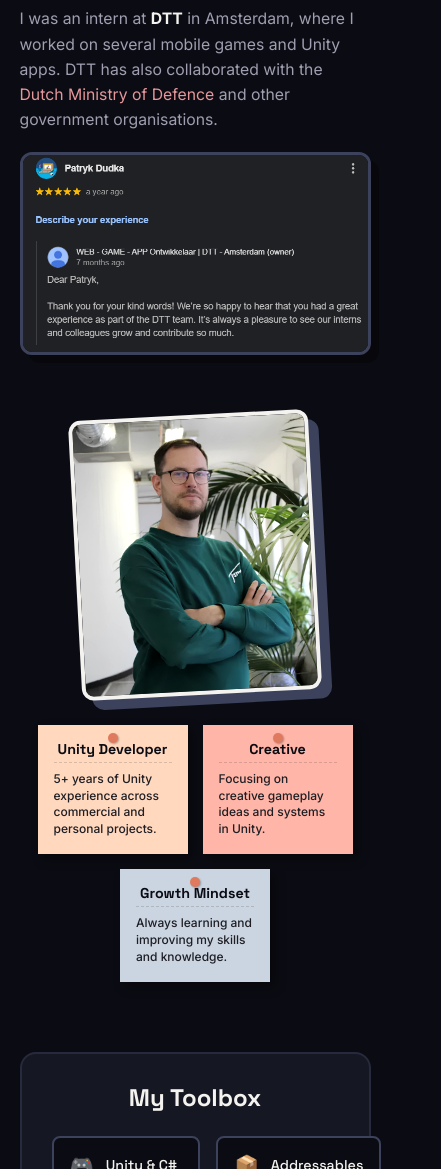
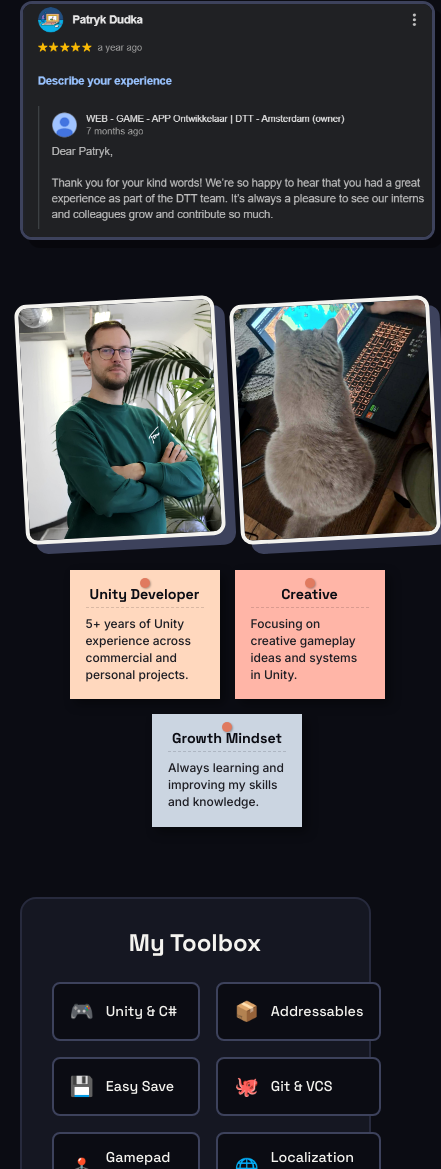
Before and after one commit to Xarcaneo/xarcaneo.github.io, a plain HTML site: page index.html in a window 390 px wide. Shown: the part 1475-2644 px from the top of the page, 441 px wide, since content can reach past the window. Drawn offline with Linux system fonts and the light colour scheme.

Commit message:
chore: Update css

```diff
--- a/css/style.css
+++ b/css/style.css
@@ -694,14 +694,16 @@
 
 .profile-frame-container {
   position: relative;
+  display: flex;
+  gap: 20px;
+  align-items: center;
+  justify-content: center;
+  margin-bottom: 20px;
+}
+
+.profile-photo-frame {
   width: 280px;
   height: 320px;
-  margin-bottom: 20px;
-}
-
-.profile-photo-frame {
-  width: 100%;
-  height: 100%;
   background-color: var(--bg-card);
   border: 4px solid var(--text-primary);
   border-radius: 12px;
@@ -709,6 +711,7 @@
   overflow: hidden;
   transform: rotate(-3deg);
   transition: transform var(--transition-normal);
+  flex-shrink: 0;
 }
 
 .profile-photo-frame:hover {
@@ -2328,8 +2331,12 @@
   }
 
   .profile-frame-container {
-    width: 240px;
-    height: 280px;
+    gap: 15px;
+  }
+
+  .profile-photo-frame {
+    width: 200px;
+    height: 240px;
   }
 
   .sticky-notes-container {
--- a/index.html
+++ b/index.html
@@ -6,7 +6,7 @@
   <title>Patryk Dudka | Indie Unity Game Developer Portfolio</title>
 
   <!-- SEO Meta Tags -->
-  <meta name="description" content="">
+  <meta name="description" content="Portfolio of Patryk Dudka, an experienced indie Unity Game Developer with 5+ years of experience shipping games (Reus 2, Pythia, BetterWorld Earth) specializing in C#, gameplay systems, Steam publishing, and gamepad integration.">
   <meta name="keywords" content="Patryk Dudka, Unity Developer, Game Developer, Indie Games, C#, Gamepad Integration, Steam Publishing, Pythia, Reus 2, BetterWorld Earth">
   <meta name="author" content="Patryk Dudka">
 
@@ -215,6 +215,9 @@
             <div class="profile-frame-container">
               <div class="profile-photo-frame">
                 <img src="assets/img/headshot-photo.jpg" alt="Patryk Dudka Portrait Photo" class="profile-img">
+              </div>
+              <div class="profile-photo-frame">
+                <img src="assets/img/headshot-photo2.jpg" alt="Patryk Dudka Portrait Photo 2" class="profile-img">
               </div>
             </div>
 
@@ -483,8 +486,8 @@
     <!-- 5. Contact Section -->
     <section id="contact" class="contact-section">
       <div class="section-container">
-        <h2 class="scroll-reveal section-title">Contact me</h2>
-        <p class="contact-intro scroll-reveal">...</p>
+        <h2 class="scroll-reveal section-title">Wanna make something weird?</h2>
+        <p class="contact-intro scroll-reveal">Contact me</p>
         <div class="contact-grid">
           <!-- Contact details & Copy Email -->
           <div class="contact-info scroll-reveal">
```
Also changed, not shown: assets/img/headshot-photo2.jpg (added).
